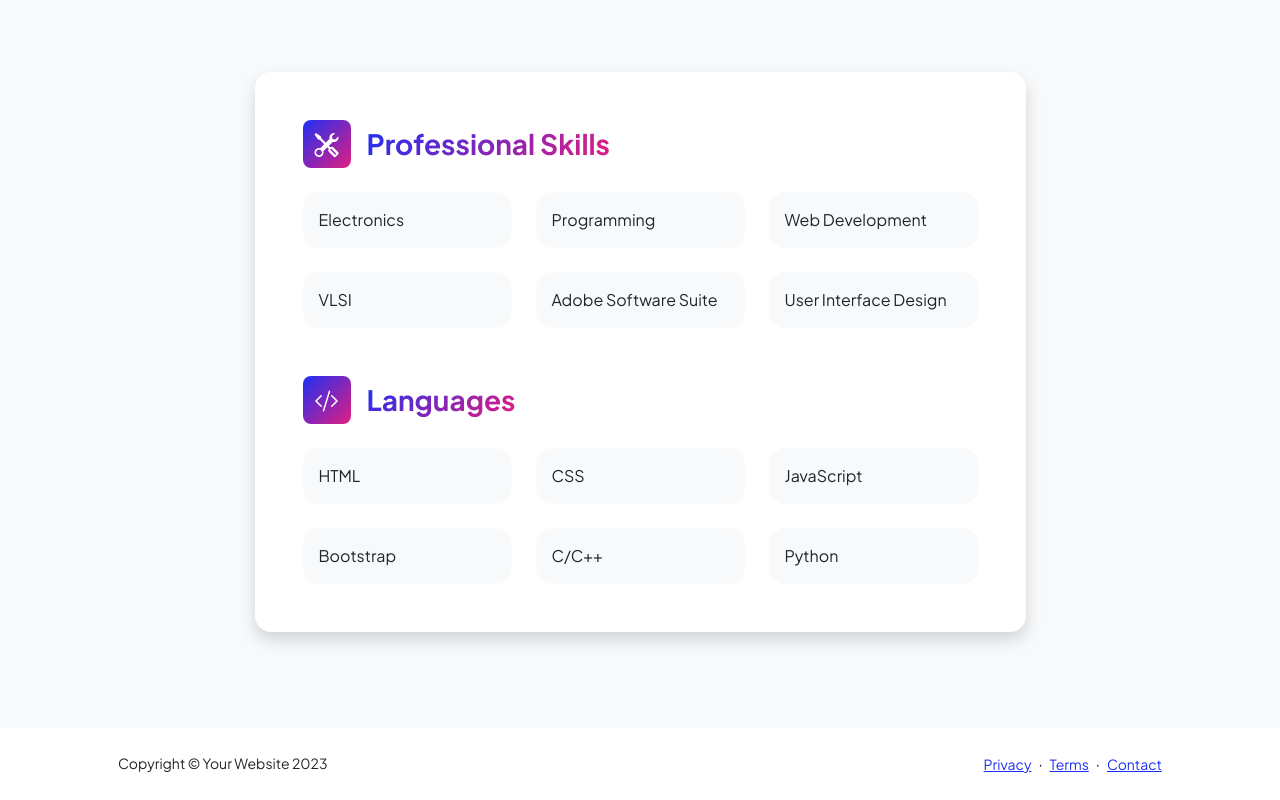
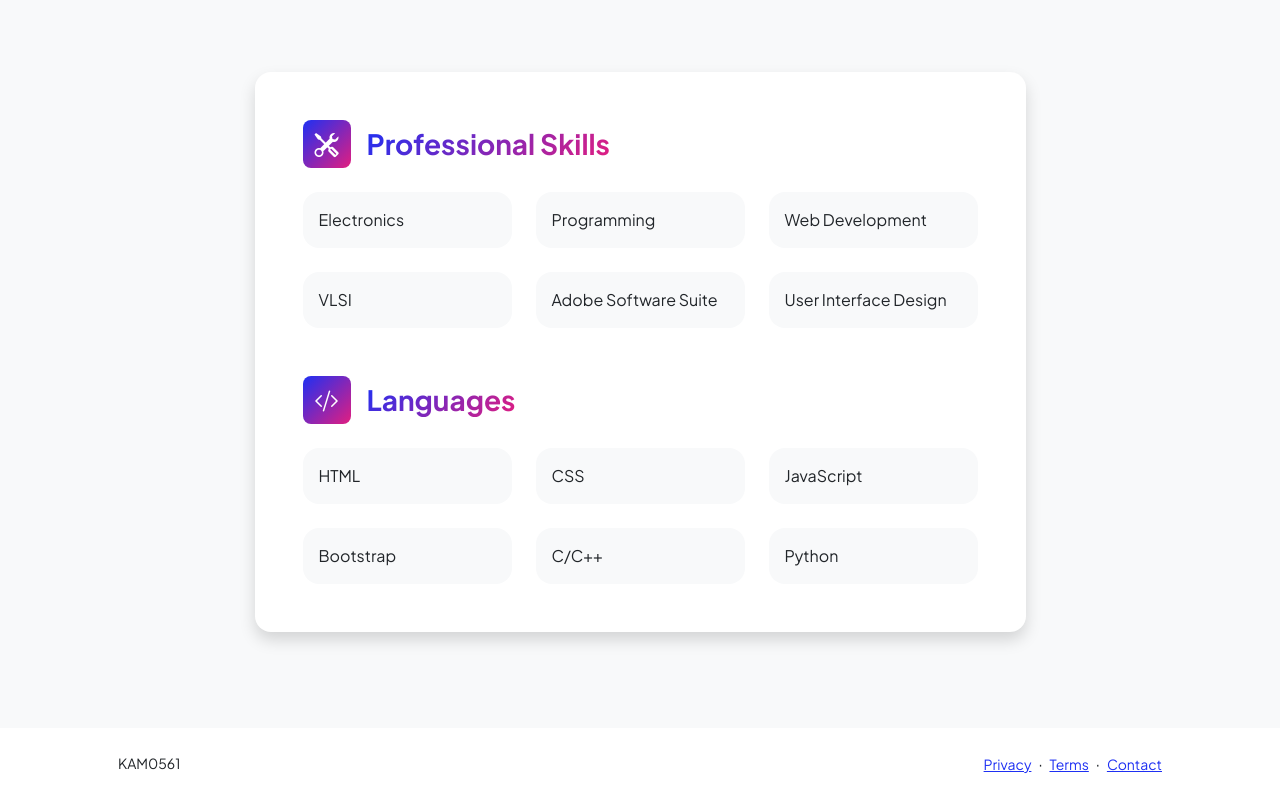
Before and after one commit to kam0561/portfolio, a plain HTML site: page resume.html in a window 1280 px wide. Shown: the part 1594-2394 px from the top of the page. Drawn offline with nearby package versions, Linux system fonts and the light colour scheme.

Commit message:
FINISHING

```diff
--- a/resume.html
+++ b/resume.html
@@ -185,7 +185,7 @@
         <footer class="bg-white py-4 mt-auto">
             <div class="container px-5">
                 <div class="row align-items-center justify-content-between flex-column flex-sm-row">
-                    <div class="col-auto"><div class="small m-0">Copyright &copy; Your Website 2023</div></div>
+                    <div class="col-auto"><div class="small m-0">KAM0561</div></div>
                     <div class="col-auto">
                         <a class="small" href="#!">Privacy</a>
                         <span class="mx-1">&middot;</span>
```
